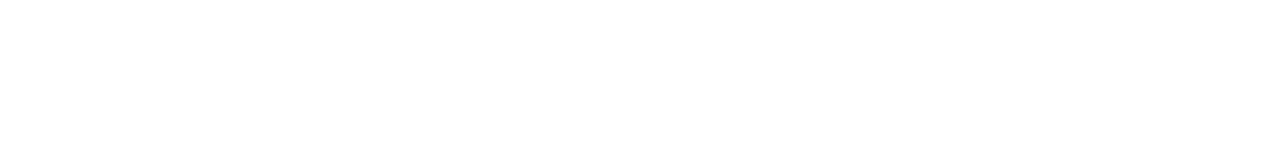
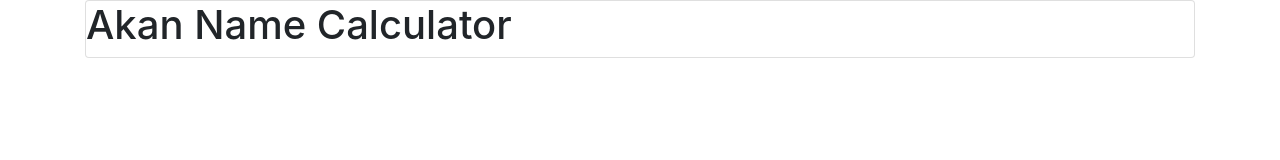
Before and after one commit to mbatianick/akan, a plain HTML site: page index.html in a window 1280 px wide. Drawn offline with Linux system fonts and the light colour scheme.

Commit message:
add main haeding to the homepage

```diff
--- a/index.html
+++ b/index.html
@@ -8,6 +8,11 @@
     <script src="./js/script.js"></script>
 </head>
 <body>
+    <div class="container">
+        <div class="card">
+            <h1>Akan Name Calculator</h1>
+        </div>
+    </div>
 
 </body>
 </html>
```
